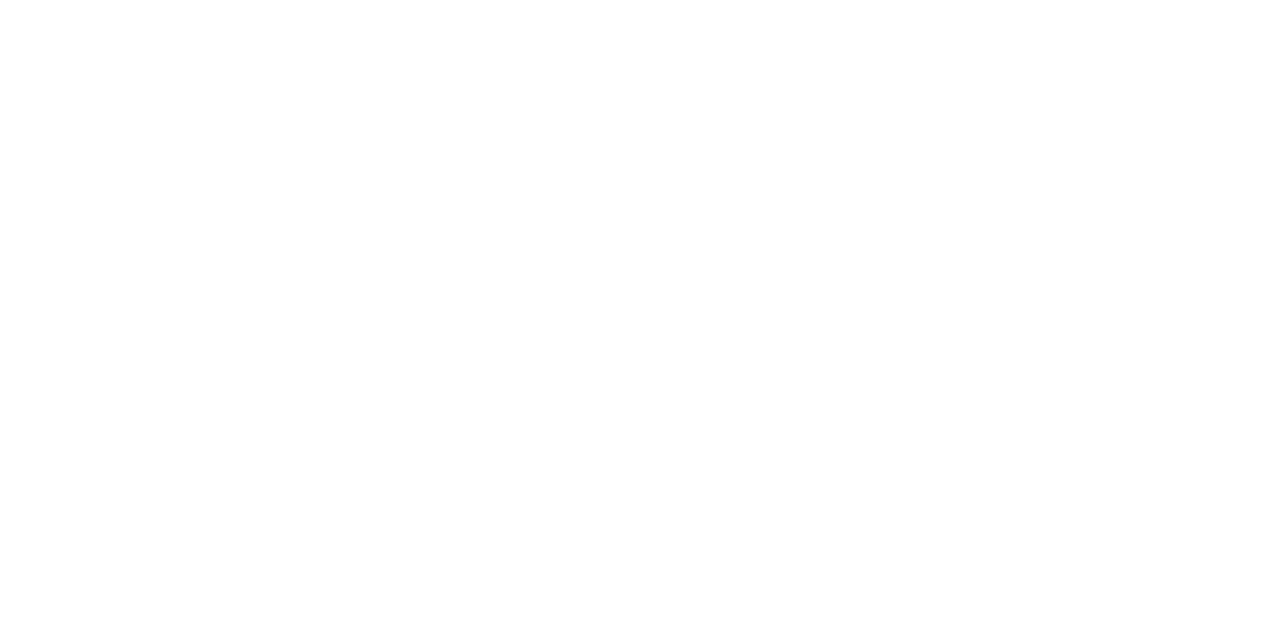
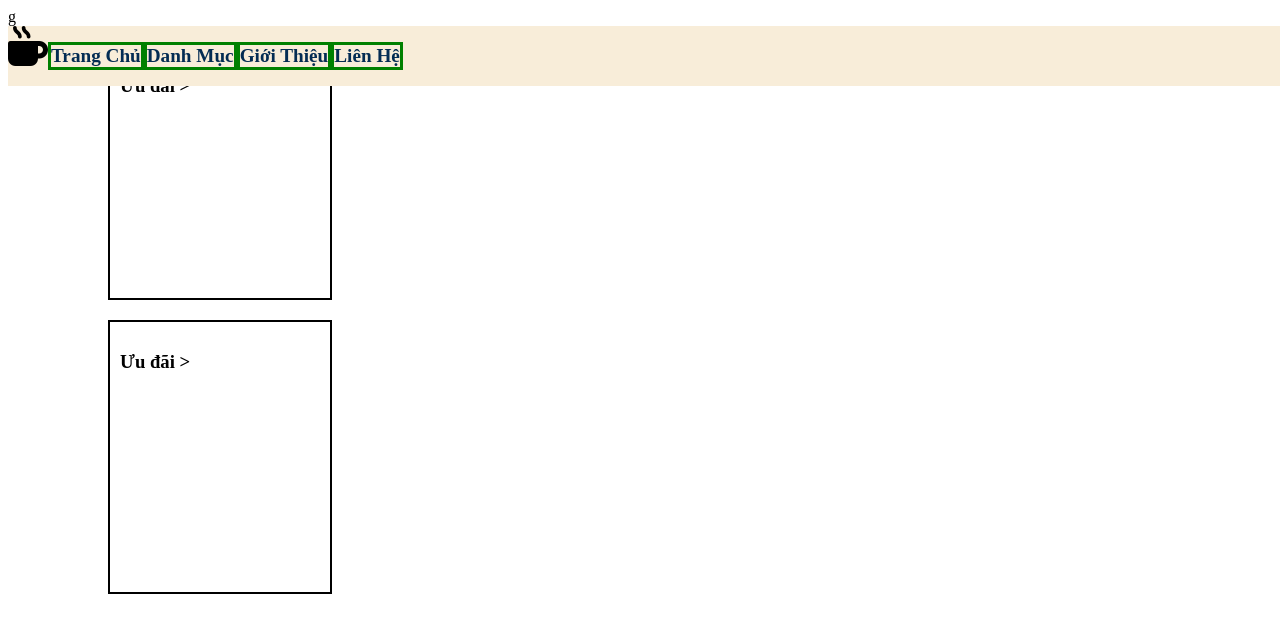
Before and after one commit to btd-20/Up-code-to-github, a plain HTML site: page index.html in a window 1280 px wide. Drawn offline with Linux system fonts and the light colour scheme.

Commit message:
modified

```diff
--- a/index.html
+++ b/index.html
@@ -0,0 +1,49 @@
+<!DOCTYPE html>
+<html lang="en">
+
+<head>
+  <meta charset="UTF-8">
+  <meta name="viewport" content="width=device-width, initial-scale=1.0">
+  <title>Document</title>
+  <link rel="stylesheet" href="style.css">
+g
+</head>
+
+<body>
+  <script src="https://kit.fontawesome.com/b25957ae4f.js" crossorigin="anonymous"></script>
+  <div class="header">
+    <div class="brand">
+      <i class="fa-solid fa-mug-hot"></i>
+    </div>
+    <nav class="navigation">
+      <a href="#">Trang Chủ</a>
+      <a href="#">Danh Mục</a>
+      <a href="#">Giới Thiệu</a>
+      <a href="#">Liên Hệ</a>
+  </nav>
+  </div>
+
+
+
+
+
+
+
+
+
+
+
+
+
+
+
+  <div class="product">
+    < <h3>Ưu đãi ></h3>
+  </div>
+
+  <div class="product">
+    <h3>Ưu đãi ></h3>
+  </div>
+</body>
+
+</html>
--- a/style.css
+++ b/style.css
@@ -1,15 +1,27 @@
-
-.brand i {
-  font-size: 100px;
-}
-
-
 .header {
   width: 100%;
   height: 60px;
  position: fixed;
  background-color: #f8edd9;
+ display: flex;
+ justify-content: ;
 }
+
+
+.brand i {
+  font-size: 40px;
+}
+
+.header .navigation a {
+  font-size: larger;
+  margin: auto;
+  border: 3px solid green;
+
+
+}
+
+
+
 
 
 
```
